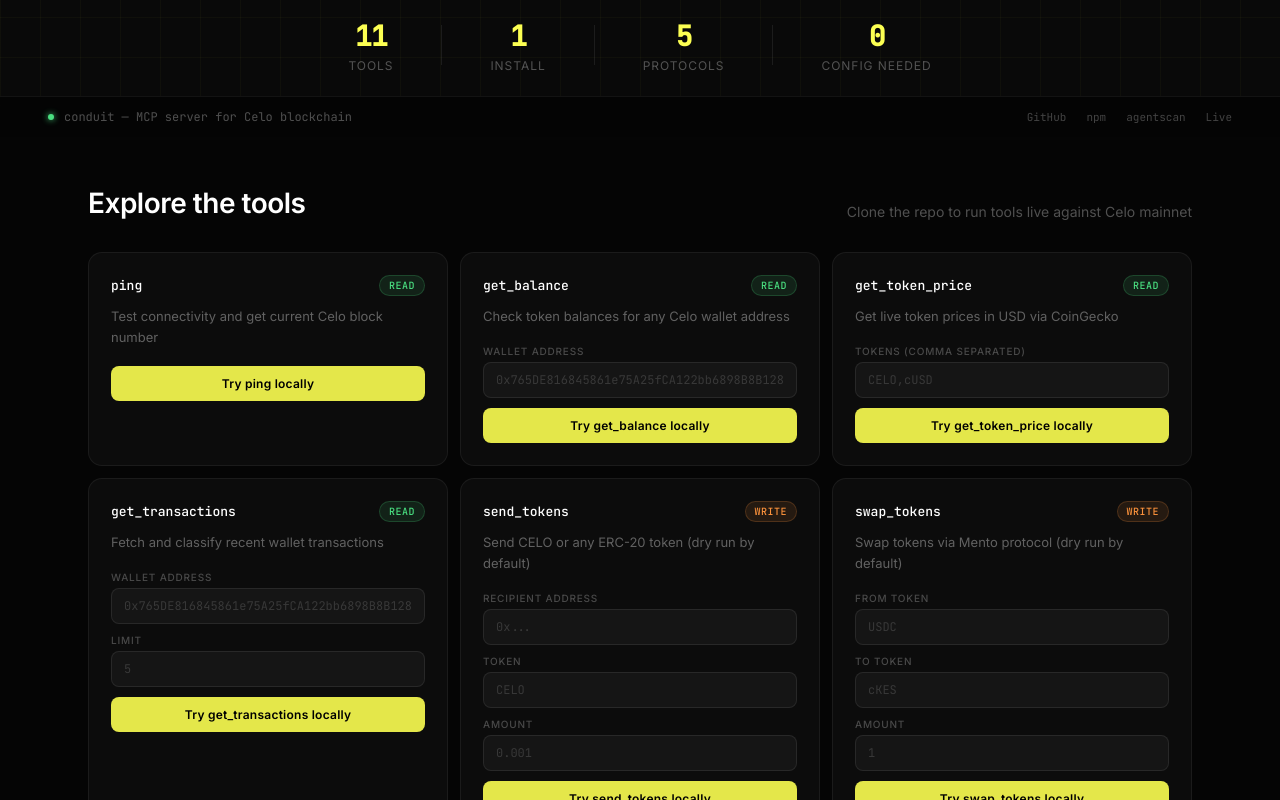
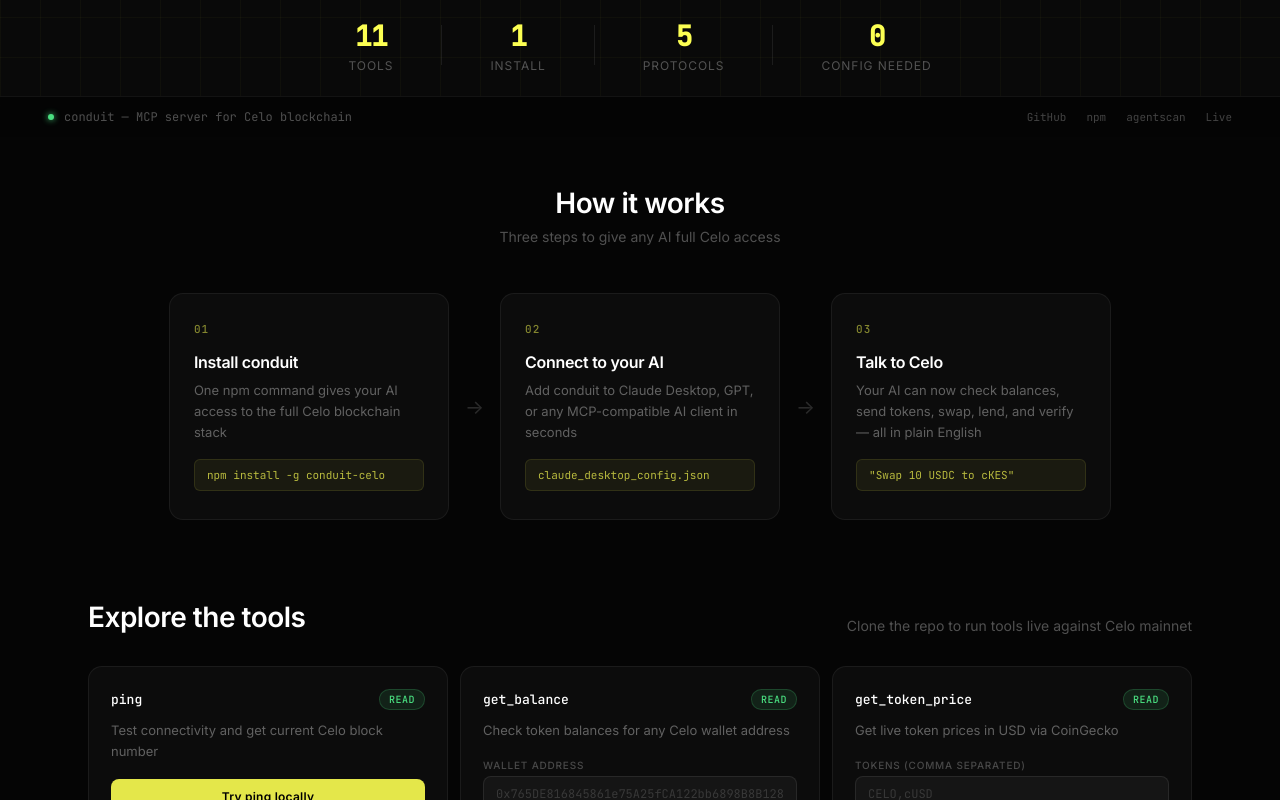
Before and after one commit to Miracle-Alajemba/conduit, a website: page public/index.html in a window 1280 px wide. Shown: the part 663-1463 px from the top of the page. Drawn offline with Linux system fonts and the light colour scheme.

Commit message:
feat: add how it works section to landing page

```diff
--- a/public/index.html
+++ b/public/index.html
@@ -488,6 +488,102 @@ header {
 }
 
 .footer-links a:hover { color: rgba(255,255,255,0.6); }
+
+.how-it-works {
+  position: relative;
+  z-index: 1;
+  padding: 0 48px 80px;
+  max-width: 1200px;
+  margin: 0 auto;
+  text-align: center;
+}
+
+.how-it-works h2 {
+  font-size: 28px;
+  font-weight: 600;
+  letter-spacing: -0.5px;
+  color: #fff;
+  margin-bottom: 8px;
+}
+
+.how-it-works > p {
+  font-size: 14px;
+  color: rgba(255,255,255,0.3);
+  margin-bottom: 48px;
+}
+
+.steps {
+  display: flex;
+  align-items: center;
+  justify-content: center;
+  gap: 16px;
+  flex-wrap: wrap;
+}
+
+.step {
+  background: rgba(255,255,255,0.03);
+  border: 1px solid rgba(255,255,255,0.06);
+  border-radius: 14px;
+  padding: 28px 24px;
+  flex: 1;
+  min-width: 220px;
+  max-width: 280px;
+  text-align: left;
+  transition: all 0.2s;
+  position: relative;
+  overflow: hidden;
+}
+
+.step:hover {
+  border-color: rgba(252,255,82,0.15);
+  background: rgba(252,255,82,0.03);
+  transform: translateY(-2px);
+}
+
+.step-number {
+  font-family: 'JetBrains Mono', monospace;
+  font-size: 11px;
+  color: rgba(252,255,82,0.5);
+  font-weight: 500;
+  letter-spacing: 0.1em;
+  margin-bottom: 16px;
+}
+
+.step-content h3 {
+  font-size: 16px;
+  font-weight: 600;
+  color: #fff;
+  margin-bottom: 8px;
+  letter-spacing: -0.3px;
+}
+
+.step-content p {
+  font-size: 13px;
+  color: rgba(255,255,255,0.35);
+  line-height: 1.6;
+  margin-bottom: 16px;
+}
+
+.step-code {
+  font-family: 'JetBrains Mono', monospace;
+  font-size: 11px;
+  color: rgba(252,255,82,0.7);
+  background: rgba(252,255,82,0.06);
+  border: 1px solid rgba(252,255,82,0.1);
+  border-radius: 6px;
+  padding: 8px 12px;
+}
+
+.step-arrow {
+  font-size: 20px;
+  color: rgba(255,255,255,0.15);
+  flex-shrink: 0;
+}
+
+@media (max-width: 768px) {
+  .step-arrow { transform: rotate(90deg); }
+  .steps { flex-direction: column; align-items: center; }
+}
   </style>
 </head>
 <body>
@@ -539,6 +635,39 @@ header {
   <div class="stat">
     <div class="stat-number">0</div>
     <div class="stat-label">Config needed</div>
+  </div>
+</div>
+
+<div class="how-it-works">
+  <h2>How it works</h2>
+  <p>Three steps to give any AI full Celo access</p>
+  <div class="steps">
+    <div class="step">
+      <div class="step-number">01</div>
+      <div class="step-content">
+        <h3>Install conduit</h3>
+        <p>One npm command gives your AI access to the full Celo blockchain stack</p>
+        <div class="step-code">npm install -g conduit-celo</div>
+      </div>
+    </div>
+    <div class="step-arrow">→</div>
+    <div class="step">
+      <div class="step-number">02</div>
+      <div class="step-content">
+        <h3>Connect to your AI</h3>
+        <p>Add conduit to Claude Desktop, GPT, or any MCP-compatible AI client in seconds</p>
+        <div class="step-code">claude_desktop_config.json</div>
+      </div>
+    </div>
+    <div class="step-arrow">→</div>
+    <div class="step">
+      <div class="step-number">03</div>
+      <div class="step-content">
+        <h3>Talk to Celo</h3>
+        <p>Your AI can now check balances, send tokens, swap, lend, and verify — all in plain English</p>
+        <div class="step-code">"Swap 10 USDC to cKES"</div>
+      </div>
+    </div>
   </div>
 </div>
 
```
